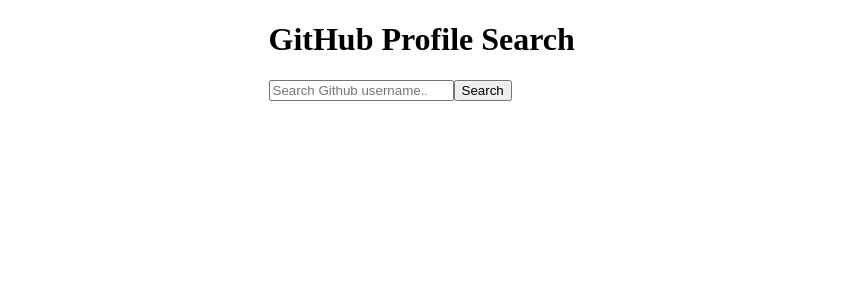
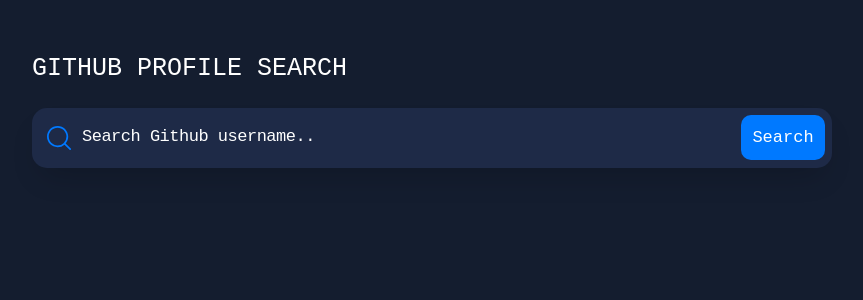
Before and after one commit to GhostemaneUrs/github-profile-api, a React (Create React App) app: page / in a window 1280 px wide. Shown: the top 300 px of the page, without its empty margins (208-1071 px from the left). Built offline with nearby package versions, Linux system fonts and the light colour scheme.

Commit message:
feat(root):  adding header and search bar styles

```diff
--- a/src/assets/css/styles.css
+++ b/src/assets/css/styles.css
@@ -1,6 +1,100 @@
-/* Estilos */
+@tailwind base;
+@tailwind components;
+@tailwind utilities;
+
+:root {
+  --lm-bg: #141d2f;
+  --lm-bg-content: #1e2a47;
+  --lm-text: white;
+  --lm-text-alt: white;
+  --lm-shadow-active: 0px 4px 4px 0px rgba(0, 0, 0, 0.25);
+  --lm-shadow-inactive: 0px 16px 30px -10px rgba(0, 0, 0, 0.2);
+  --lm-icon-bg: brightness(100%);
+  /* colores botones */
+  --btn: #0079ff;
+  --btn-hover: #60abff;
+}
+
+* {
+  margin: 0;
+  padding: 0;
+  font-family: "Space Mono", monospace;
+}
+body {
+  background-color: var(--lm-bg);
+  font-size: 13px;
+  color: var(--lm-text);
+}
+
+.container-searchbar {
+  height: 60px;
+  margin-top: 20px;
+  border-radius: 15px;
+  background-repeat: no-repeat;
+  background-position-x: 15px;
+  background-position-y: center;
+  background-color: var(--lm-bg-content);
+  box-shadow: var(--lm-shadow-inactive);
+  background-image: url("../img/icon-search.svg");
+}
 
 .container {
-  max-width: 327px;
   margin: auto;
+  margin-top: 50px;
+  max-width: 800px;
 }
+
+.container-searchbar img {
+  height: 20px;
+  width: 20px;
+  padding: 0 10px 0px 16px;
+}
+
+.inputSearch {
+  border: none;
+  width: 100%;
+  outline: none;
+  background: none;
+  color: var(--lm-text);
+  height: 100%;
+  padding-left: 50px;
+  font-size: 17px;
+}
+
+.inputSearch::placeholder {
+  color: var(--lm-text);
+  letter-spacing: -0.5px;
+  font-size: 17px;
+}
+
+.btn-mode {
+  width: 90px;
+  height: 38px;
+  letter-spacing: 2.5px;
+  color: var(--lm-text);
+  font-weight: bold;
+}
+
+.btn-search {
+  min-width: 84px;
+  height: 75%;
+  margin-right: 7px;
+  background-color: var(--btn);
+  border: none;
+  border-radius: 10px;
+  color: white;
+  font-size: 17px;
+}
+
+.btn-mode:hover {
+  cursor: pointer;
+}
+
+.btn-search:active {
+  transform: scale(0.975);
+}
+
+.tittle {
+  font-size: 25px;
+  text-transform: uppercase;
+}
```
